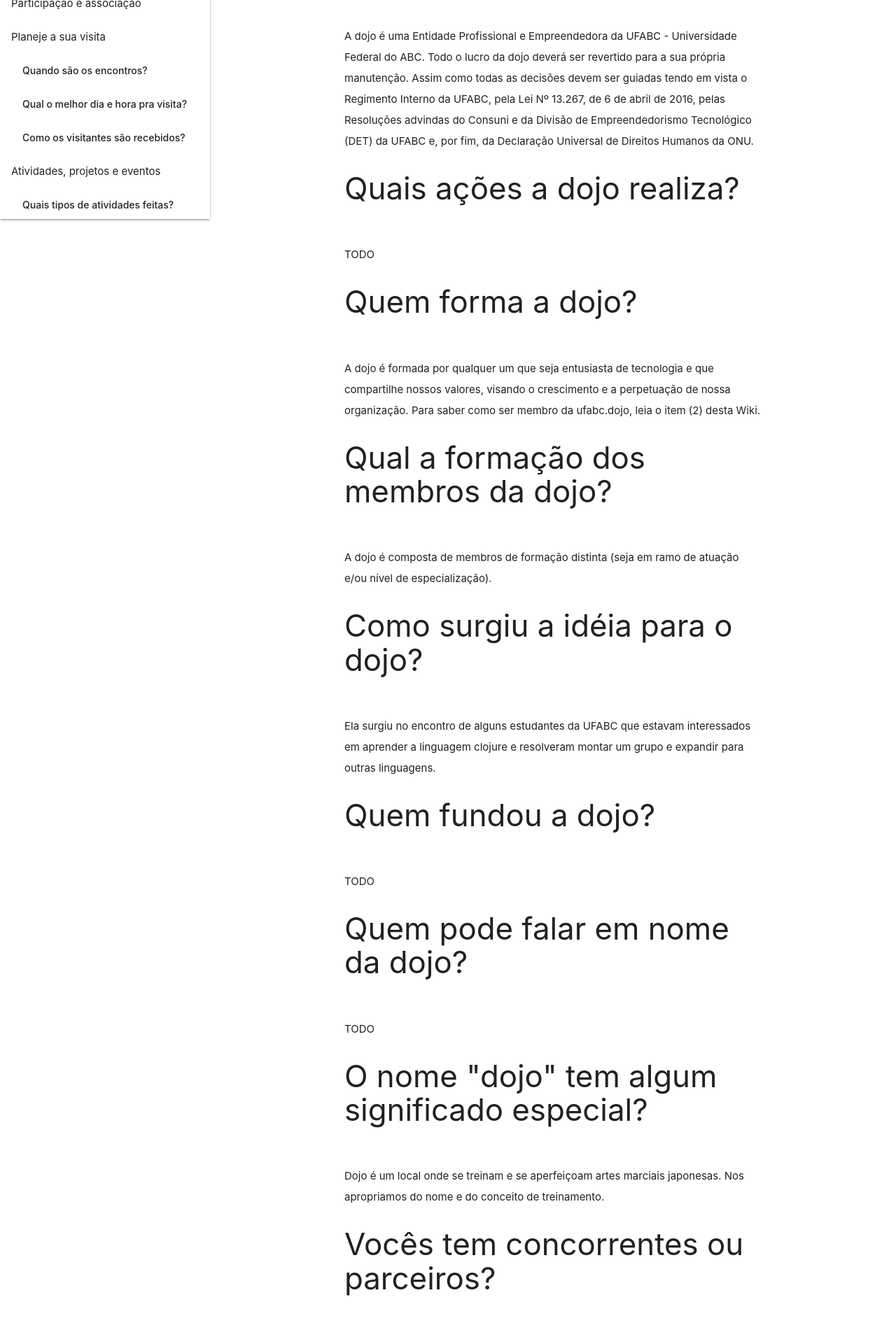
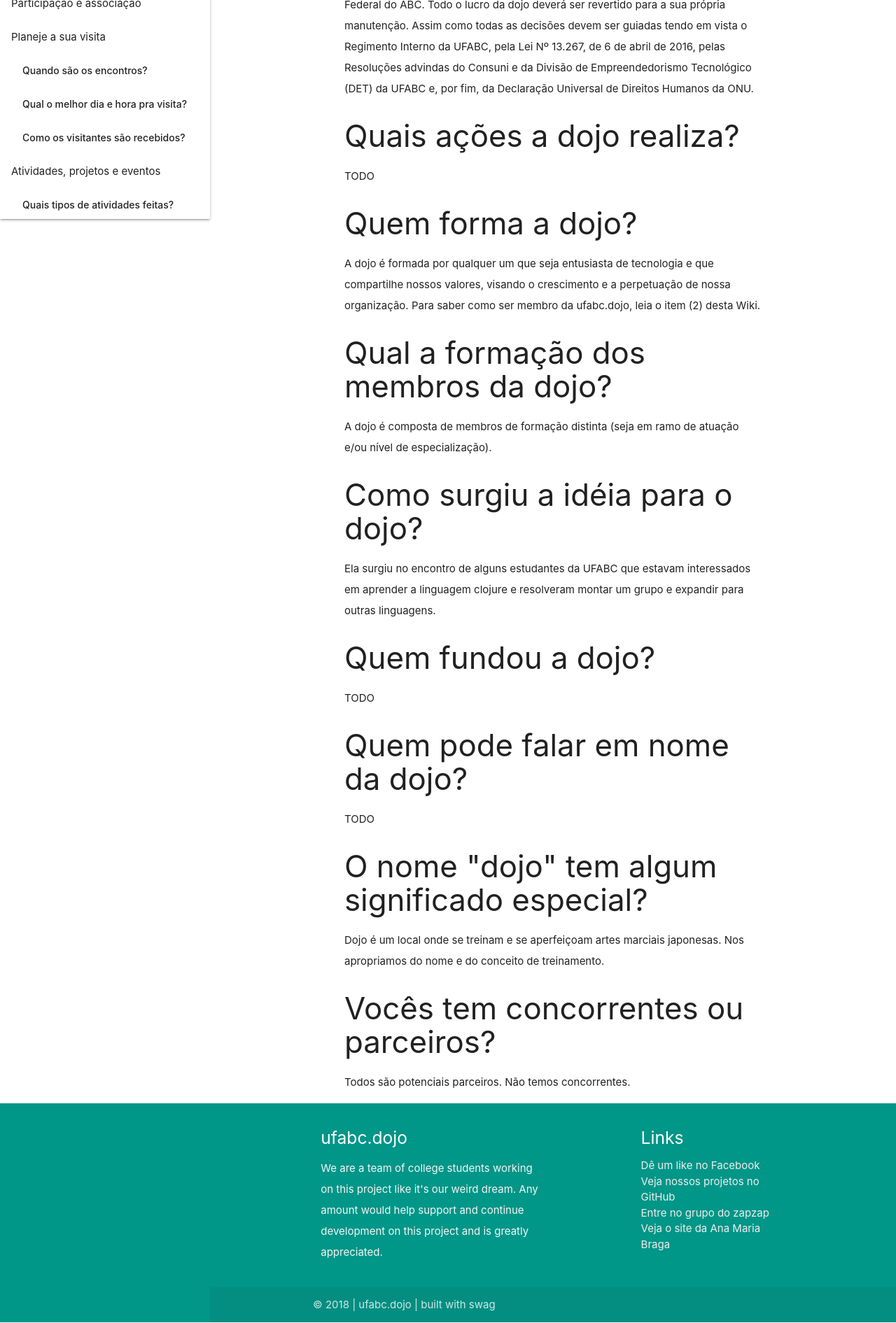
Before and after one commit to ufabc-dojo/ufabc-dojo.github.io, a plain HTML site: page wiki.html in a window 1280 px wide. Shown: the part 547-2438 px from the top of the page at 70% size. Drawn offline with nearby package versions, Linux system fonts and the light colour scheme.

Commit message:
removendo <br>s desnecessarios

```diff
--- a/wiki.html
+++ b/wiki.html
@@ -136,62 +136,62 @@
   <div id="topicos" class="container fix-padding">
       <p>Por favor, note que este documento está sob construção, e provavelmente ficará sujeito a alterações durante toda sua existência.</p>
       <div id="topico-1-1">
-          <h3>O que é a ufabc.dojo?</h3><br>
+          <h3>O que é a ufabc.dojo?</h3>
           <p>
             A ufabc.dojo é é a comunidade que você sempre sonhou. Inspirada no conceito de hackerspace, o objetivo da ufabc.dojo é ser um hub de meetups, ao promover encontros hands-on para o aprendizado de linguagens de programação, databases, sistemas operacionais, metodologias de projetos, boas práticas de desenvolvimento e memes obscuros, além do desenvolvimento de projetos variados. Junte-se a nós! #dojo.
           </p>
       </div>
       <div id="topico-1-2">
-          <h3>A dojo é uma empresa?</h3><br>
+          <h3>A dojo é uma empresa?</h3>
           <p>
           A dojo é uma Entidade Profissional e Empreendedora da UFABC - Universidade Federal do ABC. Todo o lucro da dojo deverá ser revertido para a sua própria manutenção. Assim como todas as decisões devem ser guiadas tendo em vista o Regimento Interno da UFABC, pela Lei Nº 13.267, de 6 de abril de 2016, pelas Resoluções advindas do Consuni e da Divisão de Empreendedorismo Tecnológico (DET) da UFABC e, por fim, da Declaração Universal de Direitos Humanos da ONU.
           </p>
       </div>
       <div id="topico-1-3">
-          <h3>Quais ações a dojo realiza?</h3><br>
+          <h3>Quais ações a dojo realiza?</h3>
           <p>
           TODO
           </p>
       </div>
       <div id="topico-1-4">
-          <h3>Quem forma a dojo?</h3><br>
+          <h3>Quem forma a dojo?</h3>
           <p>
           A dojo é formada por qualquer um que seja entusiasta de tecnologia e que compartilhe nossos valores, visando o crescimento e a perpetuação de nossa organização. Para saber como ser membro da ufabc.dojo, leia o item (2) desta Wiki.
           </p>
       </div>
       <div id="topico-1-5">
-          <h3>Qual a formação dos membros da dojo?</h3><br>
+          <h3>Qual a formação dos membros da dojo?</h3>
           <p>
           A dojo é composta de membros de formação distinta (seja em ramo de atuação e/ou nível de especialização).
 
           </p>
       </div>
       <div id="topico-1-6">
-          <h3>Como surgiu a idéia para o dojo?</h3><br>
+          <h3>Como surgiu a idéia para o dojo?</h3>
           <p>
           Ela surgiu no encontro de alguns estudantes da UFABC que  estavam interessados em aprender a linguagem clojure e resolveram montar um grupo e expandir para outras linguagens.
           </p>
       </div>
       <div id="topico-1-7">
-          <h3>Quem fundou a dojo?</h3><br>
+          <h3>Quem fundou a dojo?</h3>
           <p>
           TODO
           </p>
       </div>
       <div id="topico-1-8">
-          <h3>Quem pode falar em nome da dojo?</h3><br>
+          <h3>Quem pode falar em nome da dojo?</h3>
           <p>
           TODO
           </p>
       </div>
       <div id="topico-1-9">
-          <h3>O nome "dojo" tem algum significado especial?</h3><br>
+          <h3>O nome "dojo" tem algum significado especial?</h3>
           <p>
           Dojo é um local onde se treinam e se aperfeiçoam artes marciais japonesas. Nos apropriamos do nome e do conceito de treinamento.
           </p>
       </div>
       <div id="topico-1-10">
-          <h3>Vocês tem concorrentes ou parceiros?</h3><br>
+          <h3>Vocês tem concorrentes ou parceiros?</h3>
           <p>
           Todos são potenciais parceiros. Não temos concorrentes.
           </p>
```
